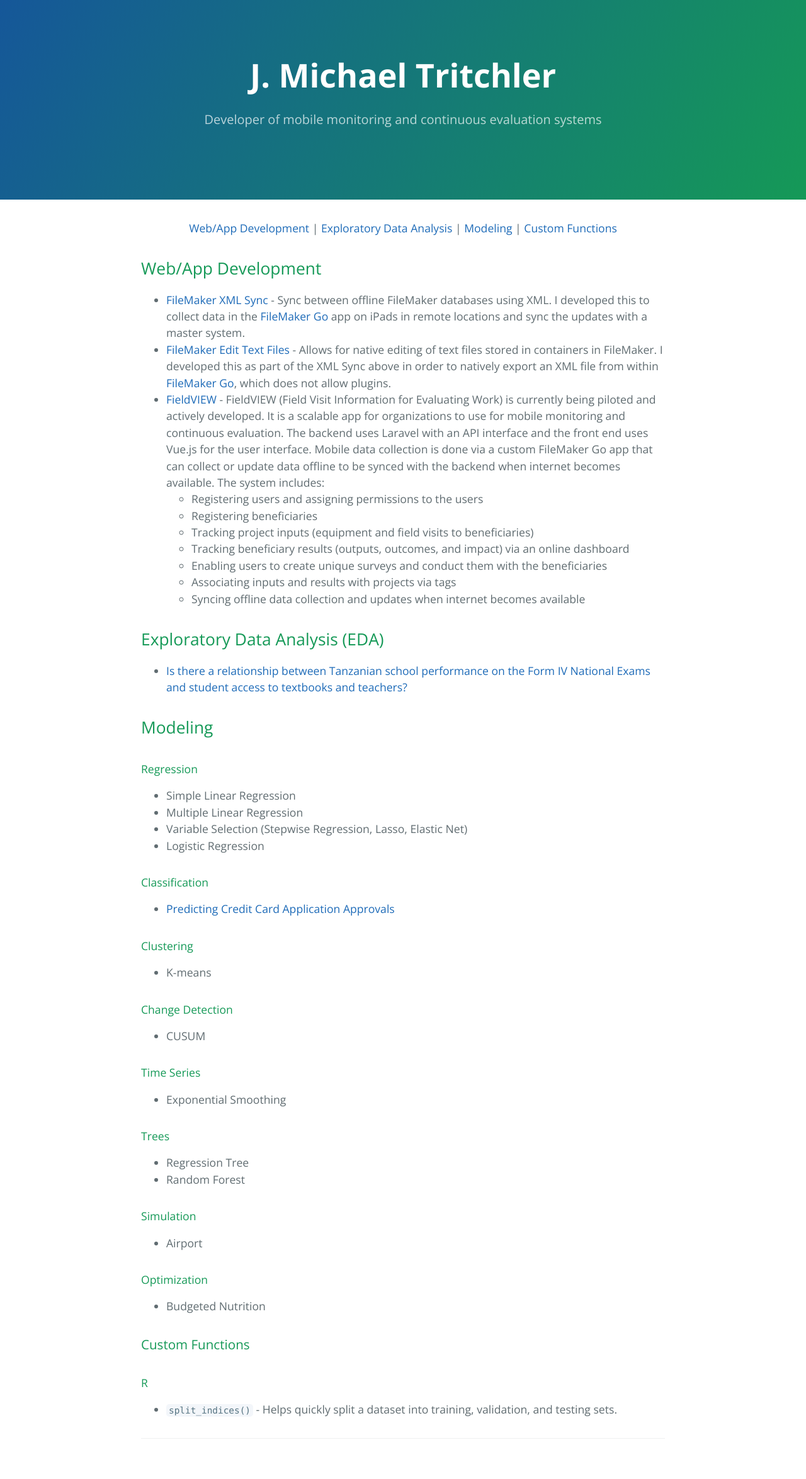
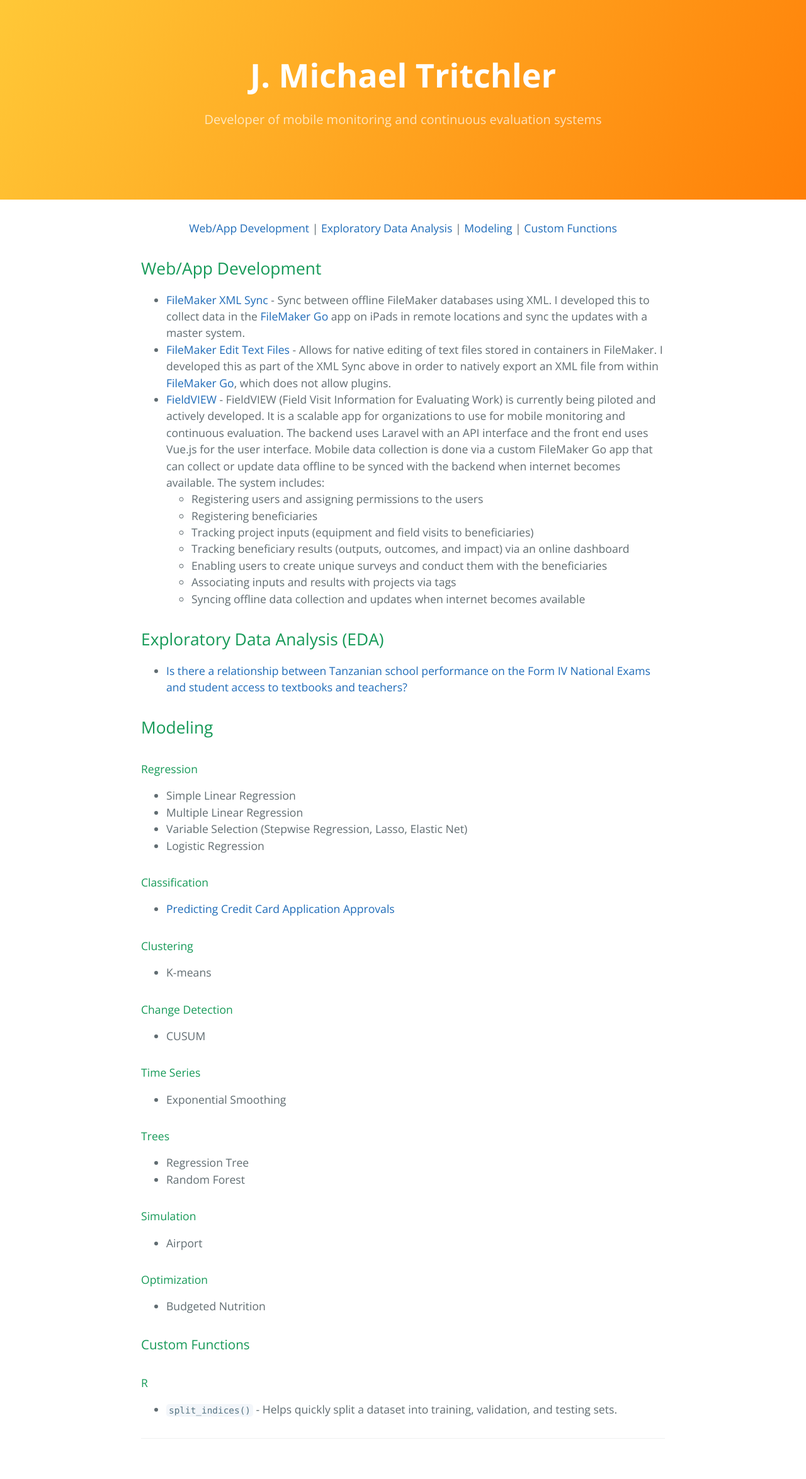
Before and after one commit to jmtritch/jmtritch.github.io, a Jekyll site: the page built from index.md, in a window 1280 px wide. Shown: the whole page at 63% size. Built offline with Jekyll 4.4.1, drawn with Linux system fonts in a browser that asks for light colours; our own code applies the rules of GitHub Pages for plain Markdown files.

Commit message:
Change header bg color

```diff
--- a/_sass/variables.scss
+++ b/_sass/variables.scss
@@ -4,8 +4,8 @@ $medium-breakpoint: 42em !default;
 
 // Headers
 $header-heading-color: #fff !default;
-$header-bg-color: #159957 !default;
-$header-bg-color-secondary: #155799 !default;
+$header-bg-color: #ff8008 !default;
+$header-bg-color-secondary: #ffc837 !default;
 
 // Text
 $section-headings-color: #159957 !default;
```
